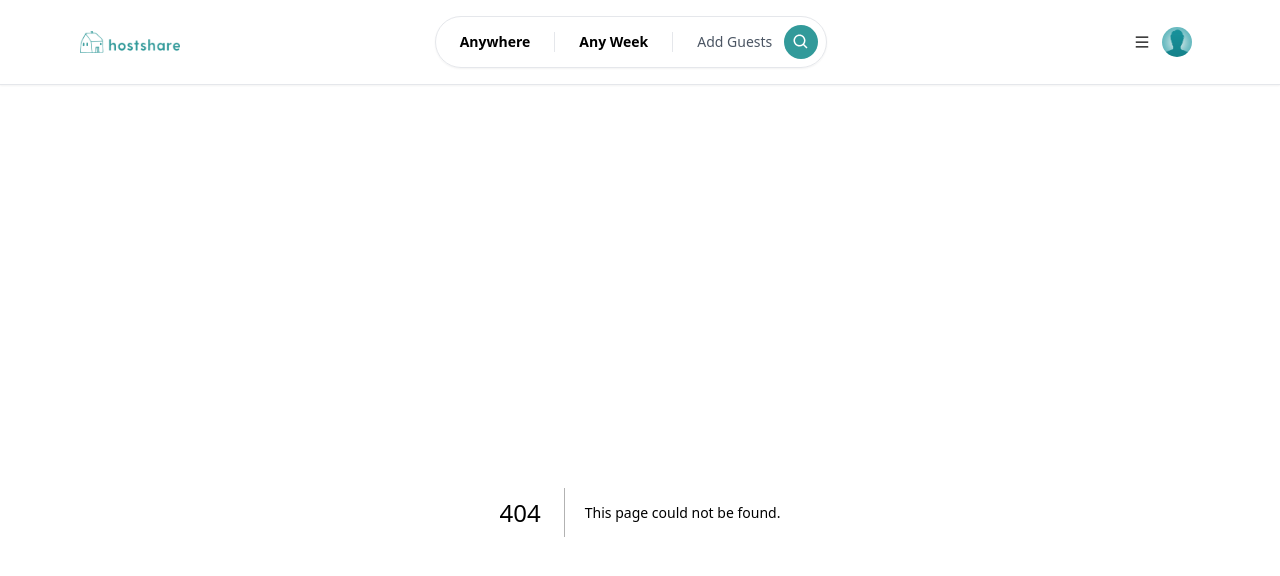
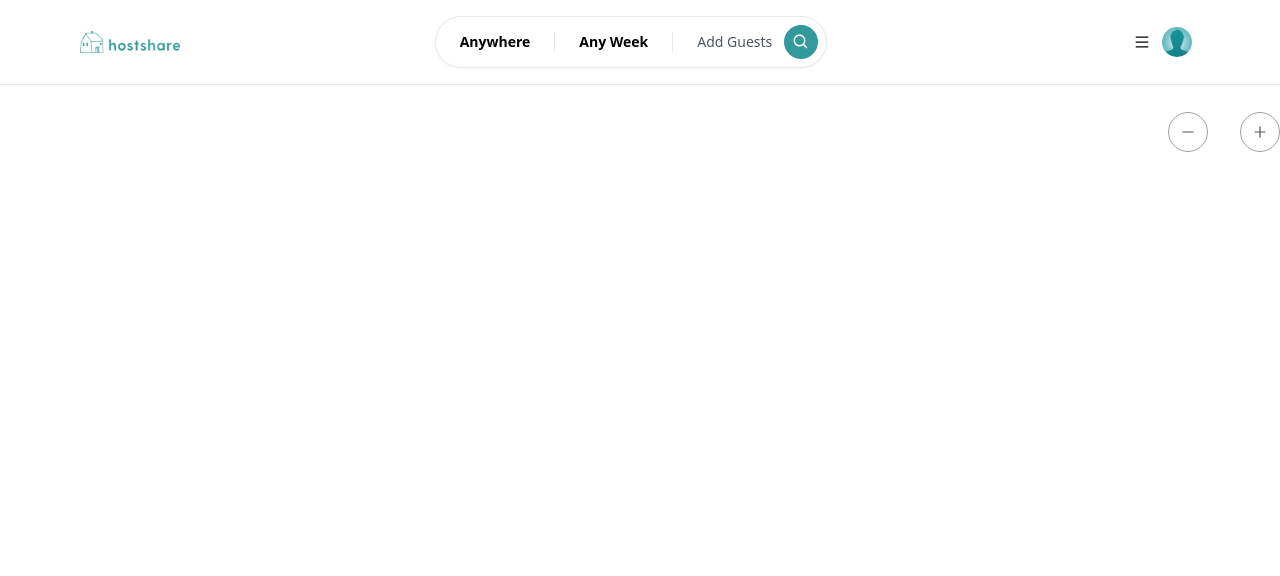
Before and after one commit to Guilherme-so/hostshare, a Next.js app: page /components/Counter in a window 1280 px wide. Before the commit this address had no page. Shown: the top 576 px of the page. Built offline with nearby package versions, Linux system fonts and the light colour scheme.

Commit message:
working on navbar search

```diff
--- /dev/null
+++ b/src/hooks/useCountries.tsx
@@ -0,0 +1,24 @@
+import countries from "world-countries";
+
+const formattedCountries = countries.map((country) => ({
+  value: country.cca2,
+  label: country.name.common,
+  flag: country.flag,
+  latlng: country.latlng,
+  region: country.region,
+}));
+
+const useCountries = () => {
+  const getAll = () => formattedCountries;
+
+  const getByValue = (value: string) => {
+    return formattedCountries.find((item) => item.value === value);
+  };
+
+  return {
+    getAll,
+    getByValue,
+  };
+};
+
+export default useCountries;
--- /dev/null
+++ b/src/pages/components/Counter/index.tsx
@@ -0,0 +1,88 @@
+import { useCallback } from "react";
+import { AiOutlineMinus, AiOutlinePlus } from "react-icons/ai";
+
+interface CounterProps {
+  title: string;
+  subtitle: string;
+  value: number;
+  onChange: (value: number) => void;
+}
+
+const Counter: React.FC<CounterProps> = ({
+  title,
+  subtitle,
+  value,
+  onChange,
+}) => {
+  const onAdd = useCallback(() => {
+    onChange(value + 1);
+  }, [onChange, value]);
+
+  const onReduce = useCallback(() => {
+    if (value === 1) {
+      return;
+    }
+
+    onChange(value - 1);
+  }, [onChange, value]);
+
+  return (
+    <div className="flex flex-row items-center justify-between">
+      <div className="flex flex-col">
+        <div className="font-medium">{title}</div>
+        <div className="font-light text-gray-600">{subtitle}</div>
+      </div>
+      <div className="flex flex-row items-center gap-4">
+        <div
+          onClick={onReduce}
+          className="
+            w-10
+            h-10
+            rounded-full
+            border-[1px]
+            border-neutral-400
+            flex
+            items-center
+            justify-center
+            text-neutral-600
+            cursor-pointer
+            hover:opacity-80
+            transition
+          "
+        >
+          <AiOutlineMinus />
+        </div>
+        <div
+          className="
+            font-light
+            text-xl
+            text-neutral-600
+          "
+        >
+          {value}
+        </div>
+        <div
+          onClick={onAdd}
+          className="
+            w-10
+            h-10
+            rounded-full
+            border-[1px]
+            border-neutral-400
+            flex
+            items-center
+            justify-center
+            text-neutral-600
+            cursor-pointer
+            hover:opacity-80
+            transition
+          "
+        >
+          <AiOutlinePlus />
+        </div>
+      </div>
+    </div>
+  );
+};
+
+export default Counter;
--- a/src/pages/components/navbar/Categories.tsx
+++ b/src/pages/components/navbar/Categories.tsx
@@ -101,9 +101,11 @@ const Categories = () => {
   const params = useSearchParams();
   const category = params?.get("category");
   const pathname = usePathname();
+
   const isMainPage = pathname === "/";
+  const searchPage = pathname === '/search'
 
-  if (!isMainPage) {
+  if (!isMainPage && !searchPage) {
     return null;
   }
 
--- a/src/pages/components/navbar/Search.tsx
+++ b/src/pages/components/navbar/Search.tsx
@@ -1,16 +1,61 @@
-
 import { BiSearch } from "react-icons/bi";
+import useSearchModal from "../../../hooks/useSearchModal";
+import { useSearchParams } from "next/navigation";
+import { useMemo } from "react";
+import { differenceInDays } from "date-fns";
 
 export default function Search() {
+  const searchModal = useSearchModal();
+  const params = useSearchParams();
+
+  const location = params?.get("locationValue");
+  const guests = params?.get("guestCount");
+  const startDate = params?.get("startDate");
+  const endDate = params?.get("endDate");
+
+  const locationLabel = useMemo(() => {
+    if (location) {
+      return location;
+    }
+    return "Anywhere";
+  }, [location]);
+
+  const duration = useMemo(() => {
+    if (startDate && endDate) {
+      const start = new Date(startDate as string);
+      const end = new Date(endDate as string);
+      let diff = differenceInDays(end, start);
+
+      if (diff === 0) {
+        diff = 1;
+      }
+
+      return `${diff} Days`;
+    }
+
+    return "Any Week";
+  }, [startDate, endDate]);
+
+  const guest = useMemo(() => {
+    if (guests) {
+      return `${guests} Guests`;
+    }
+
+    return "Add Guests";
+  }, [guests]);
+
   return (
-    <div className="border-[1px] w-full md:w-auto py-2 rounded-full shadow-sm hover:shadow-sm transition cursor-pointer">
+    <div
+      onClick={searchModal.onOpen}
+      className="border-[1px] w-full md:w-auto py-2 rounded-full shadow-sm hover:shadow-sm transition cursor-pointer"
+    >
       <div className="flex flex-row items-center justify-between">
-        <div className="text-sm font-semibold px-6">Anywhere</div>
+        <div className="text-sm font-semibold px-6">{locationLabel}</div>
         <div className="hidden sm:block text-sm font-semibold px-6 border-x-[1px] flex-1 text-center">
-          Any Week
+          {duration}
         </div>
         <div className="text-sm pl-6 pr-2 text-gray-600 flex flex-row items-center gap-3">
-          <div className="hidden sm:block">Add Guests</div>
+          <div className="hidden sm:block">{guest}</div>
           <div className="p-2 bg-mainColor rounded-full text-white">
             <BiSearch size={18} />
           </div>
--- /dev/null
+++ b/src/pages/components/selectCountry/index.tsx
@@ -0,0 +1,63 @@
+import Select from 'react-select'
+import useCountries from '../../../hooks/useCountries';
+
+
+export type CountrySelectValue = {
+  flag: string;
+  label: string;
+  latlng: number[],
+  region: string;
+  value: string
+}
+
+interface CountrySelectProps {
+  value?: CountrySelectValue;
+  onChange: (value: CountrySelectValue) => void;
+}
+
+const CountrySelect: React.FC<CountrySelectProps> = ({
+  value,
+  onChange
+}) => {
+  const { getAll } = useCountries();
+
+  return (
+    <div>
+      <Select
+        placeholder="Anywhere"
+        isClearable
+        options={getAll()}
+        value={value}
+        onChange={(value) => onChange(value as CountrySelectValue)}
+        formatOptionLabel={(option: any) => (
+          <div className="
+          flex flex-row items-center gap-3">
+            <div>{option.flag}</div>
+            <div>
+              {option.label},
+              <span className="text-neutral-500 ml-1">
+                {option.region}
+              </span>
+            </div>
+          </div>
+        )}
+        classNames={{
+          control: () => 'p-3 border-2',
+          input: () => 'text-lg',
+          option: () => 'text-lg'
+        }}
+        theme={(theme) => ({
+          ...theme,
+          borderRadius: 6,
+          colors: {
+            ...theme.colors,
+            primary: 'black',
+            primary25: '#ffe4e6'
+          }
+        })}
+      />
+    </div>
+   );
+}
+
+export default CountrySelect;
```
